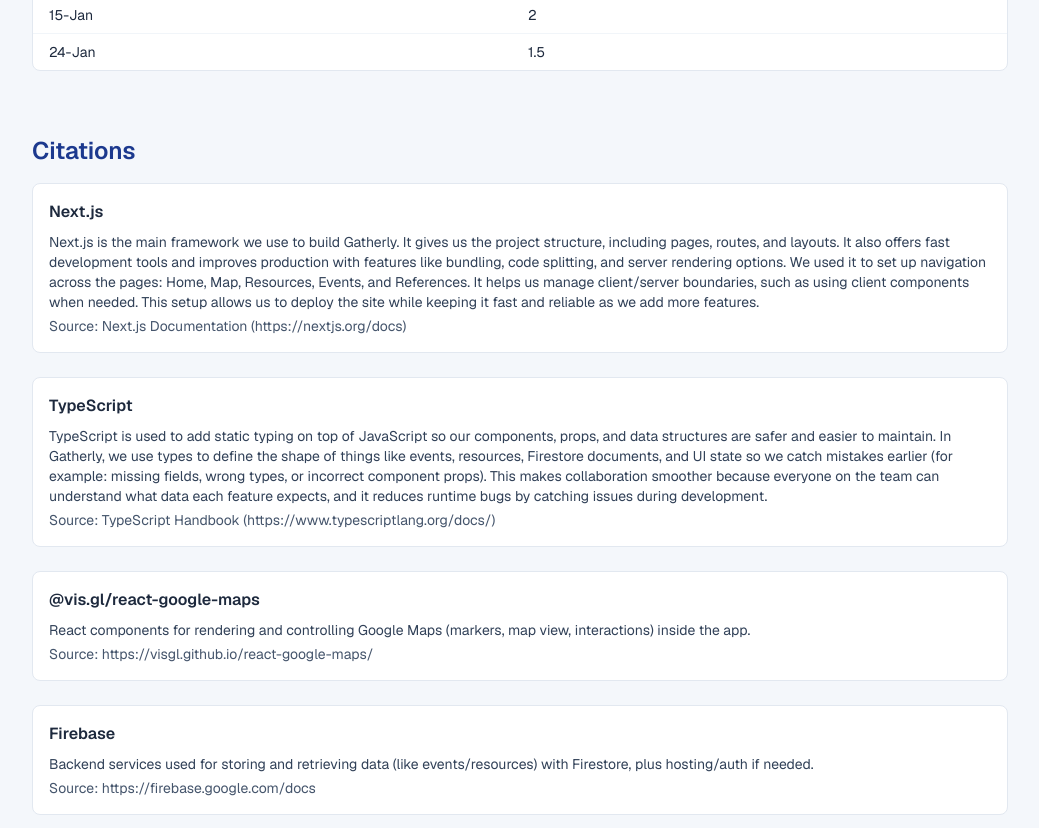
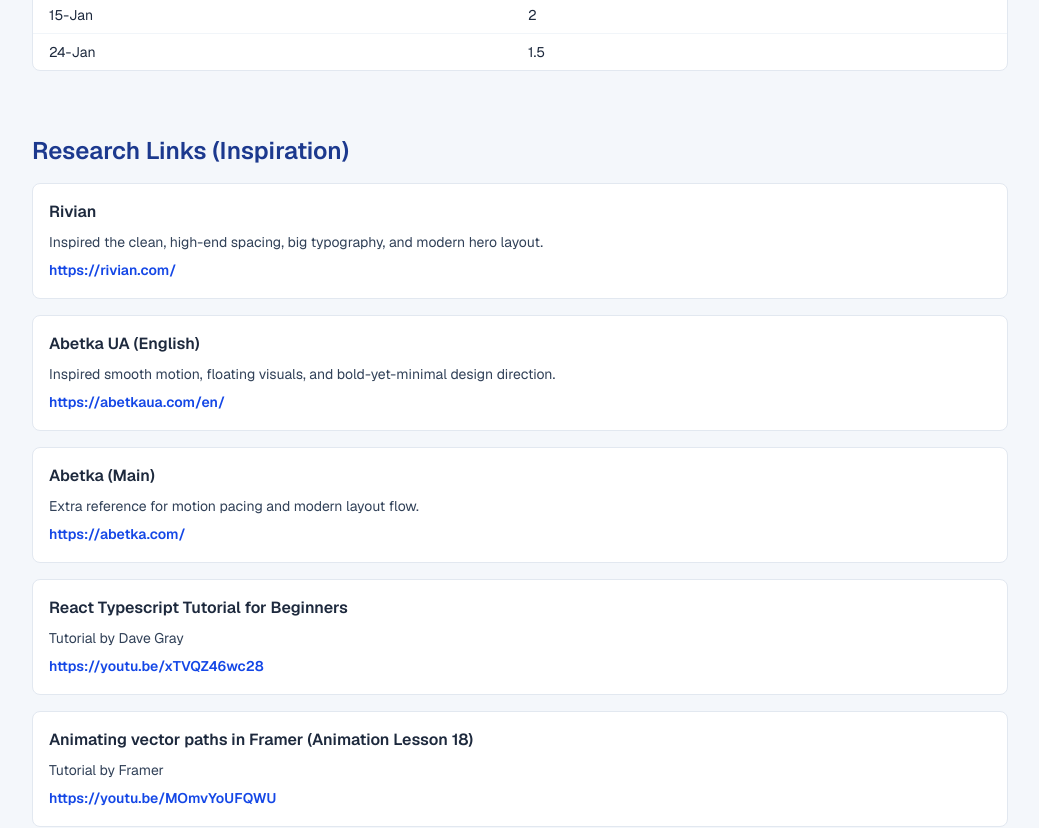
Before and after one commit to TSA-Group/tsa_group_starter, a Next.js app: page /references in a window 1280 px wide. Shown: the part 4280-5108 px from the top of the page, without its empty margins (120-1159 px from the left). Built offline with nearby package versions, Linux system fonts and the light colour scheme.

Commit message:
Update page.tsx

```diff
--- a/app/references/page.tsx
+++ b/app/references/page.tsx
@@ -203,6 +203,41 @@ export default function ReferencesPage() {
             })}
           </div>
         </section>
+
+        <section className="mb-16">
+          <h2 className="text-2xl font-semibold text-blue-900 mb-4">
+            Research Links (Inspiration)
+          </h2>
+
+          <div className="space-y-4">
+            <ResearchLink
+              title="Rivian"
+              desc="Inspired the clean, high-end spacing, big typography, and modern hero layout."
+              url="https://rivian.com/"
+            />
+            <ResearchLink
+              title="Abetka UA (English)"
+              desc="Inspired smooth motion, floating visuals, and bold-yet-minimal design direction."
+              url="https://abetkaua.com/en/"
+            />
+            <ResearchLink
+              title="Abetka (Main)"
+              desc="Extra reference for motion pacing and modern layout flow."
+              url="https://abetka.com/"
+            />
+            <ResearchLink
+              title="React Typescript Tutorial for Beginners"
+              desc="Tutorial by Dave Gray"
+              url="https://youtu.be/xTVQZ46wc28"
+            />
+            <ResearchLink
+              title="Animating vector paths in Framer (Animation Lesson 18)"
+              desc="Tutorial by Framer"
+              url="https://youtu.be/MOmvYoUFQWU"
+            />
+          </div>
+        </section>
+
         <section>
           <h2 className="text-2xl font-semibold text-blue-900 mb-4">
             Citations
@@ -212,16 +247,21 @@ export default function ReferencesPage() {
             <div className="border border-slate-200 rounded-lg bg-white p-4">
               <p className="font-semibold text-slate-800">Next.js</p>
               <p className="mt-2 text-sm text-slate-700">
-                Next.js is the main framework we use to build Gatherly. It gives us the project structure, including pages, routes,
-                and layouts. It also offers fast development tools and improves production with features like bundling, code splitting, and server
-                rendering options. We used it to set up navigation across the pages: Home, Map, Resources, Events, and References.
-                It helps us manage client/server boundaries, such as using client components when needed. This setup allows us to deploy
-                the site while keeping it fast and reliable as we add more features.
+                Next.js is the main framework we use to build Gatherly. It gives
+                us the project structure, including pages, routes, and layouts.
+                It also offers fast development tools and improves production
+                with features like bundling, code splitting, and server
+                rendering options. We used it to set up navigation across the
+                pages: Home, Map, Resources, Events, and References. It helps us
+                manage client/server boundaries, such as using client components
+                when needed. This setup allows us to deploy the site while
+                keeping it fast and reliable as we add more features.
               </p>
               <p className="mt-1 text-sm text-slate-600">
                 Source: Next.js Documentation (https://nextjs.org/docs)
               </p>
             </div>
+
             <div className="border border-slate-200 rounded-lg bg-white p-4">
               <p className="font-semibold text-slate-800">TypeScript</p>
               <p className="mt-2 text-sm text-slate-700">
@@ -239,6 +279,7 @@ export default function ReferencesPage() {
                 Source: TypeScript Handbook (https://www.typescriptlang.org/docs/)
               </p>
             </div>
+
             <CitationCard
               name="@vis.gl/react-google-maps"
               desc="React components for rendering and controlling Google Maps (markers, map view, interactions) inside the app."
@@ -341,7 +382,7 @@ export default function ReferencesPage() {
             />
             <CitationCard
               name="Geist Font"
-              desc="Different font sizes and styles"
+              desc="Different font sizes and styles."
               url="https://fonts.google.com/specimen/Geist"
             />
           </div>
@@ -368,3 +409,28 @@ function CitationCard({
     </div>
   );
 }
+
+function ResearchLink({
+  title,
+  desc,
+  url,
+}: {
+  title: string;
+  desc: string;
+  url: string;
+}) {
+  return (
+    <div className="border border-slate-200 rounded-lg bg-white p-4">
+      <p className="font-semibold text-slate-800">{title}</p>
+      <p className="mt-2 text-sm text-slate-700">{desc}</p>
+      <a
+        href={url}
+        target="_blank"
+        rel="noreferrer"
+        className="mt-2 inline-block text-sm text-blue-700 font-semibold hover:underline break-all"
+      >
+        {url}
+      </a>
+    </div>
+  );
+}
```
